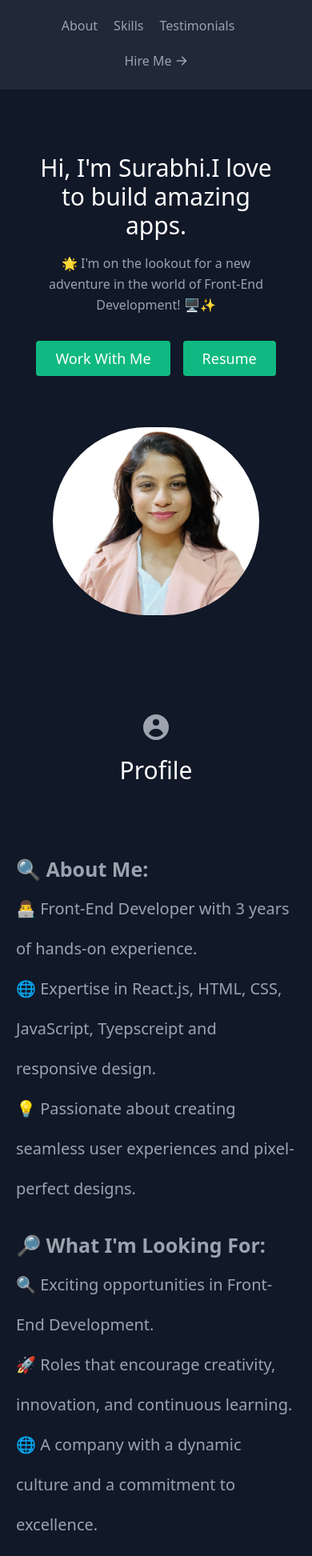
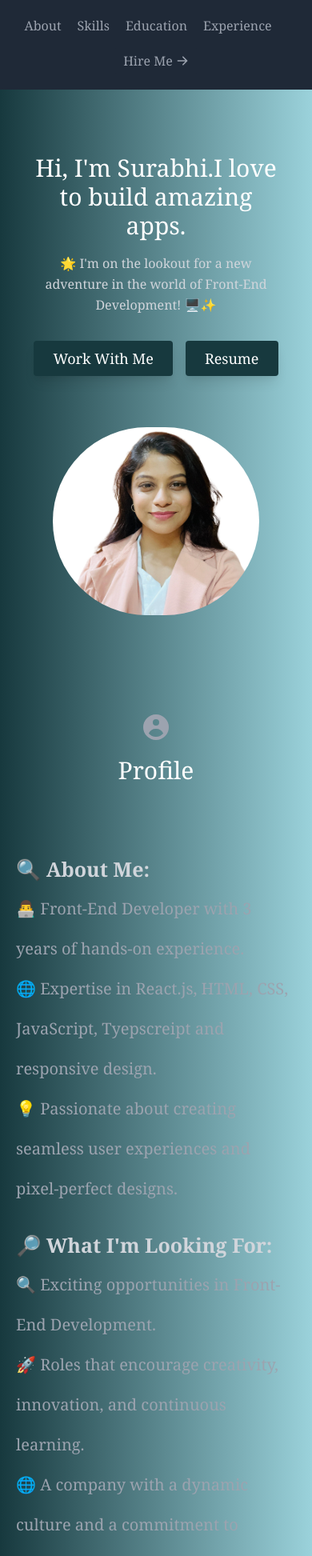
Before and after one commit to Surabhi1997mitra/Portfolio, a React (Create React App) app: page / in a window 390 px wide. Shown: the part 44-1989 px from the top of the page at 80% size. Built offline with nearby package versions, Linux system fonts and the light colour scheme.

Commit message:
Updated UI

```diff
--- a/src/App.jsx
+++ b/src/App.jsx
@@ -7,16 +7,18 @@ import Skills from "./components/Skills";
 import Education from "./components/Education";
 import Contact from "./components/Contact";
 import AboutMe from "./components/AboutMe";
+import Experience from "./components/Experience";
 
 export default function App() {
   return (
-    <main className="text-gray-400 bg-gray-900 body-font">
+    <main className="text-gray-400 font-serif bg-gradient-to-r from-background-theme-start to-background-theme-end body-font">
       <Navbar />
       <About />
       {/* <Projects /> */}
       <AboutMe />
       <Skills />
       <Education />
+      <Experience />
       <Contact />
     </main>
   );
--- a/src/components/About.jsx
+++ b/src/components/About.jsx
@@ -15,20 +15,20 @@ const About = () => {
             Hi, I'm Surabhi.
             <br className="hidden lg:inline-block" />I love to build amazing apps.
           </h1>
-          <p className="mb-8 leading-relaxed">
+          <p className="mb-8 leading-relaxed text-gray-300">
             🌟 I'm on the lookout for a new adventure in the world of Front-End Development! 🖥️✨
           </p>
 
           <div className="flex justify-center">
             <a
               href="#contact"
-              className="inline-flex text-white bg-green-500 border-0 py-2 px-6 focus:outline-none hover:bg-green-600 rounded text-lg">
+              className="inline-flex text-white shadow-lg shadow-cyan-500/50 bg-light-button border-0 py-2 px-6 focus:outline-none hover:bg-green-600 rounded text-lg">
               Work With Me
             </a>
             <a
               href="#resume"
               onClick={downloadImage}
-              className="ml-4 inline-flex text-white bg-green-500 border-0 py-2 px-6 focus:outline-none hover:bg-green-600 rounded text-lg">
+              className="ml-4 inline-flex text-white shadow-lg shadow-cyan-500/50 bg-light-button border-0 py-2 px-6 focus:outline-none hover:bg-green-600 rounded text-lg">
               Resume
             </a>
           </div>
--- a/src/components/AboutMe.jsx
+++ b/src/components/AboutMe.jsx
@@ -13,17 +13,17 @@ const AboutMe = () => {
                     </h1>
                 </div>
                 <div className="aboutMeContent">
-                    <div className="aboutMeHeader">🔍 About Me:</div>
-                    <p>👨‍💻 Front-End Developer with 3 years of hands-on experience.</p>
-                    <p>🌐 Expertise in React.js, HTML, CSS, JavaScript, Tyepscreipt and responsive design.</p>
-                    <p>💡 Passionate about creating seamless user experiences and pixel-perfect designs.</p>
+                    <div className="aboutMeHeader text-gray-300">🔍 About Me:</div>
+                    <p className="text-gray-400">👨‍💻 Front-End Developer with 3 years of hands-on experience.</p>
+                    <p className="text-gray-400">🌐 Expertise in React.js, HTML, CSS, JavaScript, Tyepscreipt and responsive design.</p>
+                    <p className="text-gray-400">💡 Passionate about creating seamless user experiences and pixel-perfect designs.</p>
                 </div>
 
                 <div className="aboutMeContent">
-                    <div className="aboutMeHeader">🔎 What I'm Looking For:</div>
-                    <p>🔍 Exciting opportunities in Front-End Development.</p>
-                    <p>🚀 Roles that encourage creativity, innovation, and continuous learning.</p>
-                    <p>🌐 A company with a dynamic culture and a commitment to excellence.</p>
+                    <div className="aboutMeHeader text-gray-300">🔎 What I'm Looking For:</div>
+                    <p className="text-gray-400">🔍 Exciting opportunities in Front-End Development.</p>
+                    <p className="text-gray-400">🚀 Roles that encourage creativity, innovation, and continuous learning.</p>
+                    <p className="text-gray-400">🌐 A company with a dynamic culture and a commitment to excellence.</p>
                 </div>
             </div >
         </section >
--- a/src/components/Contact.jsx
+++ b/src/components/Contact.jsx
@@ -45,7 +45,7 @@ const Contact = () => {
                             <h2 className="title-font font-semibold text-white tracking-widest text-xs">
                                 EMAIL
                             </h2>
-                            <a className="text-indigo-400 leading-relaxed">
+                            <a className="text-indigo-200 leading-relaxed">
                                 surabhi.mitra.official@gmail.com
                             </a>
                             <h2 className="title-font font-semibold text-white tracking-widest text-xs mt-4">
@@ -66,7 +66,7 @@ const Contact = () => {
                         Hire Me
                     </h2>
                     <div className="relative mb-4">
-                        <label htmlFor="name" className="leading-7 text-sm text-gray-400">
+                        <label htmlFor="name" className="leading-7 text-sm text-gray-200">
                             Name
                         </label>
                         <input
@@ -78,7 +78,7 @@ const Contact = () => {
                         />
                     </div>
                     <div className="relative mb-4">
-                        <label htmlFor="email" className="leading-7 text-sm text-gray-400">
+                        <label htmlFor="email" className="leading-7 text-sm text-gray-200">
                             Email
                         </label>
                         <input
@@ -93,7 +93,7 @@ const Contact = () => {
                     <div className="relative mb-4">
                         <label
                             htmlFor="message"
-                            className="leading-7 text-sm text-gray-400">
+                            className="leading-7 text-sm text-gray-200">
                             Message
                         </label>
                         <textarea
@@ -108,7 +108,7 @@ const Contact = () => {
                         className="text-white bg-indigo-500 border-0 py-2 px-6 focus:outline-none hover:bg-indigo-600 rounded text-lg">
                         Submit
                     </button>
-                    <p>
+                    <p className="leading-7 text-sm text-gray-200">
                         or, feel free to drop me a message on Whatsapp on this number - (8637568054)
                     </p>
                 </form>
--- a/src/components/Education.jsx
+++ b/src/components/Education.jsx
@@ -4,7 +4,7 @@ import { educations } from "../data";
 
 const Education = () => {
     return (
-        <section id="testimonials">
+        <section id="education">
             <div className="container px-5 py-10 mx-auto text-center">
                 <AcademicCapIcon className="w-10 inline-block mb-4" />
                 <h1 className="sm:text-4xl text-3xl font-medium title-font text-white mb-12">
@@ -19,13 +19,13 @@ const Education = () => {
                                         <span className="title-font font-medium text-white">
                                             {education.degreeName}
                                         </span>
-                                        <span className="text-gray-500 text-sm uppercase">
+                                        <span className="text-gray-300 text-sm ">
                                             {education.institute}
                                         </span>
-                                        <span className="text-gray-500 text-sm uppercase">
+                                        <span className="text-gray-300 text-sm ">
                                             {education.year}
                                         </span>
-                                        <span className="text-gray-500 text-sm">
+                                        <span className="text-gray-300 text-sm">
                                             {education.stream}
                                         </span>
                                         <span className="title-font font-medium text-white">
--- /dev/null
+++ b/src/components/Experience.jsx
@@ -0,0 +1,41 @@
+import React from "react";
+import { AcademicCapIcon } from "@heroicons/react/solid";
+import { experiences } from "../data";
+
+const Experience = () => {
+    return (
+        <section id="experience">
+            <div className="container px-5 py-10 mx-auto text-center font-sans">
+                <AcademicCapIcon className="w-10 inline-block mb-4" />
+                <h1 className="sm:text-4xl text-3xl font-medium title-font text-white mb-12">
+                    Experience
+                </h1>
+                <div className="flex flex-wrap m-4 flex-col">
+                    {experiences.map((experience) => (
+                        <div className="flex rounded-md mb-4 hover:shadow-lg hover:shadow-cyan-500/50">
+                            <div className="p-4 md:w-1/3 w-full flex items-center">
+                                <span className="flex-grow flex flex-col pl-4">
+                                    <span className="text-gray-300 text-sm uppercase">
+                                        {experience.year}
+                                    </span>
+                                </span>
+                            </div>
+                            <div className="p-4 md:w-2/3 w-full flex justify-start">
+                                <div className="flex-grow flex flex-col pl-4">
+                                    <span className="text-xl font-medium text-white font-mono mb-2">
+                                        {experience.designation}
+                                    </span>
+                                    <span className="text-gray-300 text-base">
+                                        {experience.role}
+                                    </span>
+                                </div>
+                            </div>
+                        </div>
+                    ))}
+                </div>
+            </div>
+        </section>
+    );
+}
+
+export default Experience
--- a/src/components/Navbar.jsx
+++ b/src/components/Navbar.jsx
@@ -10,7 +10,7 @@ const Navbar = () => {
                         Surabhi Mitra
                     </a>
                 </a>
-                <nav className="md:mr-auto md:ml-4 md:py-1 md:pl-4 md:border-l md:border-gray-700	flex flex-wrap items-center text-base justify-center">
+                <nav className="md:mr-auto md:ml-4 md:py-1 md:pl-4 md:border-l md:border-gray-700 flex flex-wrap items-center text-base justify-center">
                     {/* <a href="#projects" className="mr-5 hover:text-white">
                         Past Work
                     </a> */}
@@ -20,8 +20,11 @@ const Navbar = () => {
                     <a href="#skills" className="mr-5 hover:text-white">
                         Skills
                     </a>
-                    <a href="#testimonials" className="mr-5 hover:text-white">
-                        Testimonials
+                    <a href="#education" className="mr-5 hover:text-white">
+                        Education
+                    </a>
+                    <a href="#experience" className="mr-5 hover:text-white">
+                        Experience
                     </a>
                 </nav>
                 <a
--- a/tailwind.config.js
+++ b/tailwind.config.js
@@ -2,7 +2,15 @@ module.exports = {
   purge: ['./src/**/*.{js,jsx,ts,tsx}', './public/index.html'],
   darkMode: false, // or 'media' or 'class'
   theme: {
-    extend: {},
+    extend: {
+      colors: {
+        'regal-blue': '#243c5a',
+        'background-theme-start': '#17393e',
+        'background-theme-end': '#9bd2db',
+        'experience-theme-start': "#3b93a2",
+        'light-button': '#17393e'
+      }
+    }
   },
   variants: {
     extend: {},
```
Also changed, not shown: src/data.jsx (+21 -17 lines).
